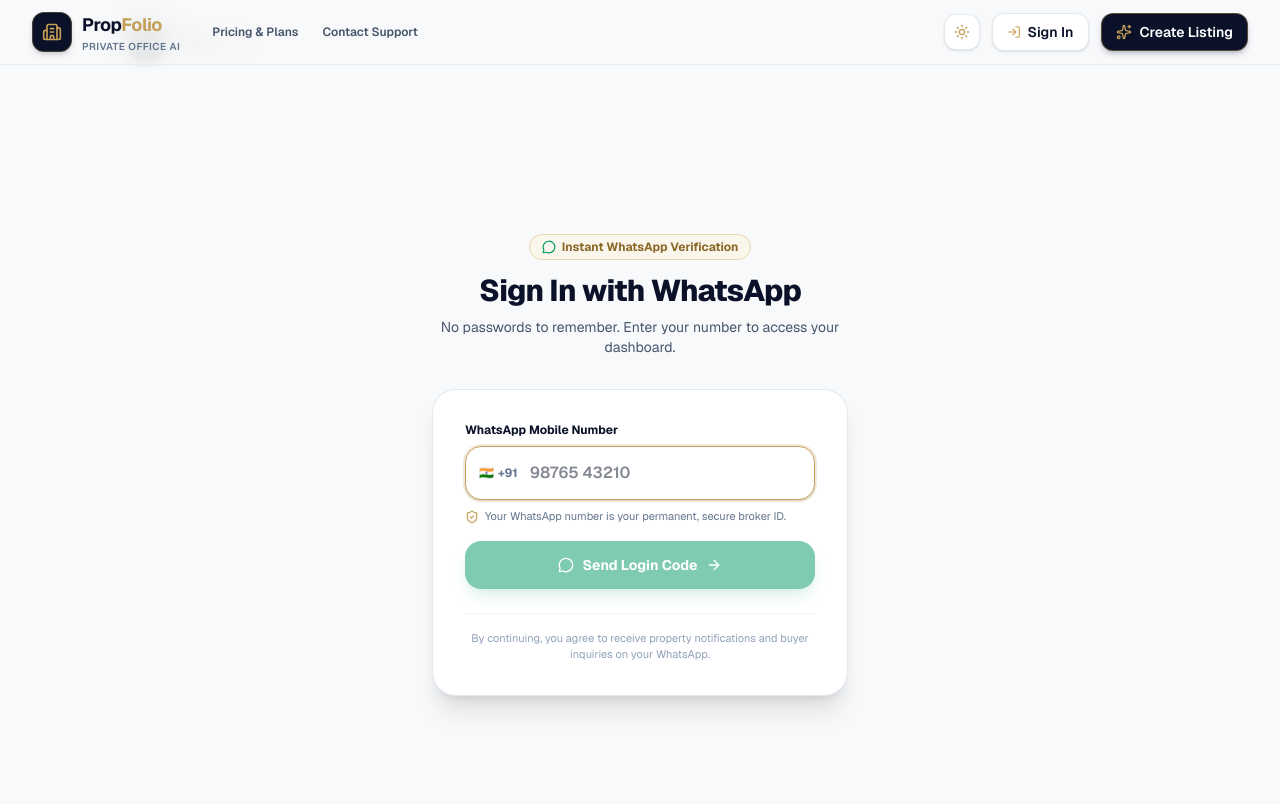
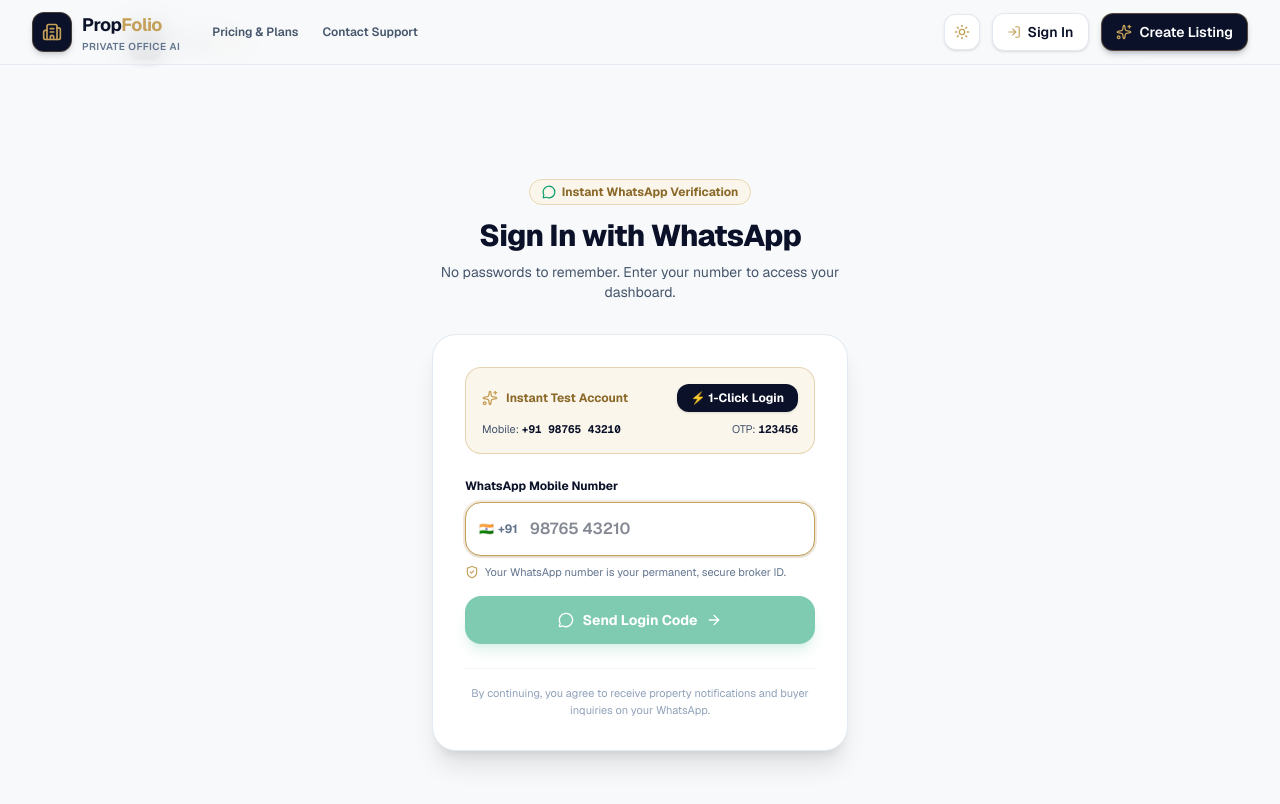
Before and after one commit to DeepakSinghN/PropFolio, a Next.js app: page /login in a window 1280 px wide. Shown: the top 804 px of the page. Built offline with nearby package versions, Linux system fonts and the light colour scheme; no server answers.

Commit message:
feat: add 1-click demo test account and preloaded broker profile

```diff
--- a/src/app/api/auth/send-otp/route.ts
+++ b/src/app/api/auth/send-otp/route.ts
@@ -18,6 +18,19 @@ export async function POST(req: NextRequest) {
 
     if (cleanPhone.length < 11 || cleanPhone.length > 15) {
       return NextResponse.json({ error: "Invalid phone number format" }, { status: 400 });
+    }
+
+    // Instant bypass for test / demo accounts
+    if (cleanPhone === "919876543210" || cleanPhone === "919999999999") {
+      saveOtp(cleanPhone, "123456");
+      return NextResponse.json({
+        success: true,
+        message: "Test account detected. OTP is 123456",
+        phone: cleanPhone,
+        devOtp: "123456",
+        testAccount: true,
+        waSent: true,
+      });
     }
 
     // Generate random 6-digit OTP
--- a/src/app/api/auth/verify-otp/route.ts
+++ b/src/app/api/auth/verify-otp/route.ts
@@ -20,16 +20,31 @@ export async function POST(req: NextRequest) {
       return NextResponse.json({ error: "Invalid or expired OTP code. Please try again." }, { status: 401 });
     }
 
-    // Try finding or creating user in Supabase
-    let profileData = {
+    const isTestAccount =
+      cleanPhone === "919876543210" ||
+      cleanPhone === "9876543210" ||
+      cleanPhone === "919999999999" ||
+      cleanPhone === "9999999999";
+
+    // Test account profile
+    let profileData = isTestAccount
+      ? {
+          full_name: "Ramesh Shah",
+          city: "Ahmedabad, Gujarat",
+          company_name: "Shah Realty Group",
+          slug: "ramesh",
+        }
+      : {
           full_name: full_name || "Real Estate Advisor",
           city: city || "India",
           company_name: company_name || "Exclusive Advisory",
           slug: (full_name ? full_name.toLowerCase().replace(/[^a-z0-9]/g, "-") : "broker") + "-" + cleanPhone.slice(-4),
         };
 
+    // Only attempt Supabase sync for non-test accounts when valid keys are configured
+    if (!isTestAccount && process.env.NEXT_PUBLIC_SUPABASE_URL && !process.env.SUPABASE_SERVICE_ROLE_KEY?.includes("...")) {
       try {
-      const supabaseUrl = process.env.NEXT_PUBLIC_SUPABASE_URL!;
+        const supabaseUrl = process.env.NEXT_PUBLIC_SUPABASE_URL;
         const supabaseKey = process.env.SUPABASE_SERVICE_ROLE_KEY || process.env.NEXT_PUBLIC_SUPABASE_ANON_KEY!;
         const supabase = createClient(supabaseUrl, supabaseKey);
 
@@ -61,6 +76,7 @@ export async function POST(req: NextRequest) {
       } catch (dbErr) {
         console.warn("Supabase profile sync skipped:", dbErr);
       }
+    }
 
     // Create session in auth store
     const session = createPhoneSession(cleanPhone, profileData);
--- a/src/app/dashboard/page.tsx
+++ b/src/app/dashboard/page.tsx
@@ -96,7 +96,7 @@ export default function DashboardPage() {
               className="flex items-center gap-2 rounded-2xl bg-zinc-900 px-5 py-3 text-sm font-semibold text-white shadow-md transition hover:bg-zinc-800 active:scale-95 dark:bg-white dark:text-zinc-900 dark:hover:bg-zinc-100"
             >
               <Sparkles className="h-4 w-4 text-amber-400 dark:text-amber-600" />
-              <span>Nayi Listing Banao (AI)</span>
+              <span>Create Listing (AI)</span>
             </Link>
           </div>
         </div>
--- a/src/app/login/LoginClient.tsx
+++ b/src/app/login/LoginClient.tsx
@@ -96,6 +96,31 @@ export default function LoginClient() {
     }
   };
 
+  // 3. Quick One-Click Demo / Test Account Login
+  const handleQuickTestLogin = async () => {
+    setLoading(true);
+    setErrorMsg("");
+    try {
+      setPhoneNumber("9876543210");
+      setOtpCode("123456");
+      const res = await fetch("/api/auth/verify-otp", {
+        method: "POST",
+        headers: { "Content-Type": "application/json" },
+        body: JSON.stringify({ phone: "9876543210", code: "123456" }),
+      });
+
+      const data = await res.json();
+      if (!res.ok) throw new Error(data.error || "Demo login failed");
+
+      router.push(redirectPath);
+      router.refresh();
+    } catch (err: any) {
+      setErrorMsg(err.message || "Failed to log in with demo account");
+    } finally {
+      setLoading(false);
+    }
+  };
+
   return (
     <div className="flex min-h-screen flex-col justify-center bg-[#f8f9fa] py-12 sm:px-6 lg:px-8 transition-colors dark:bg-[#070b14]">
       {/* Top Navbar Header */}
@@ -131,6 +156,31 @@ export default function LoginClient() {
 
         {/* Main Card Container */}
         <div className="mt-8 rounded-3xl border border-slate-200/90 bg-white p-6 shadow-xl transition-all sm:p-8 dark:border-slate-800 dark:bg-[#0c1222]/90">
+
+          {/* Quick Demo / Test Account Box */}
+          <div className="mb-6 rounded-2xl border border-[#c5a059]/40 bg-[#fbf6ec] p-4 text-xs dark:border-[#c5a059]/30 dark:bg-[#15120a]">
+            <div className="flex items-center justify-between gap-2">
+              <div className="flex items-center gap-2">
+                <Sparkles className="h-4 w-4 text-[#c5a059] shrink-0" />
+                <span className="font-bold text-[#8a6828] dark:text-[#d4af37]">
+                  Instant Test Account
+                </span>
+              </div>
+              <button
+                type="button"
+                onClick={handleQuickTestLogin}
+                disabled={loading}
+                className="inline-flex items-center gap-1.5 rounded-xl bg-[#0a1128] px-3.5 py-1.5 text-xs font-bold text-white shadow-sm hover:bg-[#16234b] active:scale-95 transition dark:bg-[#c5a059] dark:text-[#0a1128] dark:hover:bg-[#d4af37]"
+              >
+                <span>⚡ 1-Click Login</span>
+              </button>
+            </div>
+            <div className="mt-2.5 flex flex-wrap items-center justify-between gap-2 text-[11px] text-slate-600 dark:text-slate-400">
+              <span>Mobile: <strong className="font-mono text-[#0a1128] dark:text-white">+91 98765 43210</strong></span>
+              <span>OTP: <strong className="font-mono text-[#0a1128] dark:text-white">123456</strong></span>
+            </div>
+          </div>
+
           {errorMsg && (
             <div className="mb-5 rounded-2xl bg-rose-50 border border-rose-200/80 p-3 text-xs text-rose-700 dark:bg-rose-950/40 dark:border-rose-900 dark:text-rose-300">
               {errorMsg}
--- a/src/lib/auth-store.ts
+++ b/src/lib/auth-store.ts
@@ -63,11 +63,24 @@ export function saveOtp(phone: string, code: string): void {
 
 export function verifyOtp(phone: string, code: string): boolean {
   const cleanPhone = phone.replace(/\D/g, "");
+  const trimmedCode = code.trim();
+
+  // Test accounts for instant testing / demo
+  const isTestAccount =
+    cleanPhone === "9876543210" ||
+    cleanPhone === "919876543210" ||
+    cleanPhone === "9999999999" ||
+    cleanPhone === "919999999999";
+
+  if (isTestAccount && trimmedCode === "123456") {
+    return true;
+  }
+
   const store = ensureStore<Record<string, OtpEntry>>(otpFile, {});
   const entry = store[cleanPhone];
   if (!entry) return false;
 
-  const isValid = entry.code === code.trim() && Date.now() < entry.expiresAt;
+  const isValid = entry.code === trimmedCode && Date.now() < entry.expiresAt;
   if (isValid) {
     delete store[cleanPhone];
     saveStore(otpFile, store);
@@ -83,17 +96,23 @@ export function createPhoneSession(phone: string, customProfile?: Partial<Profil
   const store = ensureStore<Record<string, PhoneSession>>(sessionsFile, {});
   const sessionId = "sess_" + Math.random().toString(36).substring(2) + Date.now().toString(36);
 
+  const isTestAccount =
+    cleanPhone === "9876543210" ||
+    cleanPhone === "919876543210" ||
+    cleanPhone === "9999999999" ||
+    cleanPhone === "919999999999";
+
   const profile: Profile = {
-    id: "prof_" + cleanPhone,
-    user_id: "usr_" + cleanPhone,
-    full_name: customProfile?.full_name || "Real Estate Broker",
-    slug: customProfile?.slug || "broker-" + cleanPhone.slice(-4),
+    id: isTestAccount ? DEMO_BROKER.id : "prof_" + cleanPhone,
+    user_id: isTestAccount ? DEMO_BROKER.user_id : "usr_" + cleanPhone,
+    full_name: customProfile?.full_name || (isTestAccount ? DEMO_BROKER.full_name : "Real Estate Broker"),
+    slug: customProfile?.slug || (isTestAccount ? DEMO_BROKER.slug : "broker-" + cleanPhone.slice(-4)),
     phone_number: "+" + cleanPhone,
-    company_name: customProfile?.company_name || "Exclusive Advisory",
-    city: customProfile?.city || "India",
-    avatar_url: customProfile?.avatar_url || "https://images.unsplash.com/photo-1560250097-0b93528c311a?w=400&auto=format&fit=crop&q=80",
+    company_name: customProfile?.company_name || (isTestAccount ? DEMO_BROKER.company_name : "Exclusive Advisory"),
+    city: customProfile?.city || (isTestAccount ? DEMO_BROKER.city : "India"),
+    avatar_url: customProfile?.avatar_url || DEMO_BROKER.avatar_url,
     plan_tier: "solo_pro",
-    listing_credits: 25,
+    listing_credits: 28,
     is_active: true,
     created_at: new Date().toISOString(),
     updated_at: new Date().toISOString(),
```
Also changed, not shown: 1 other file (tests, documents, lock files or other folders). Lines whose indentation alone changed are shown as unchanged.
